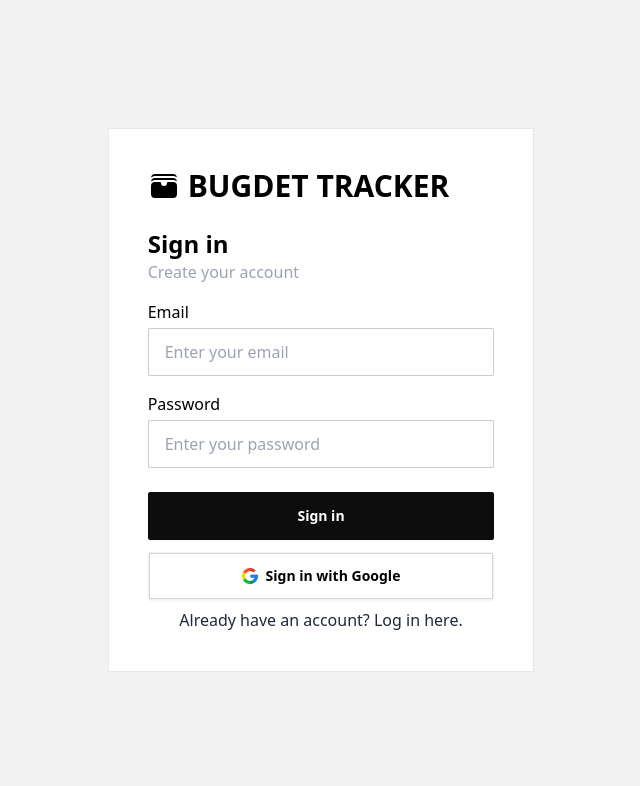
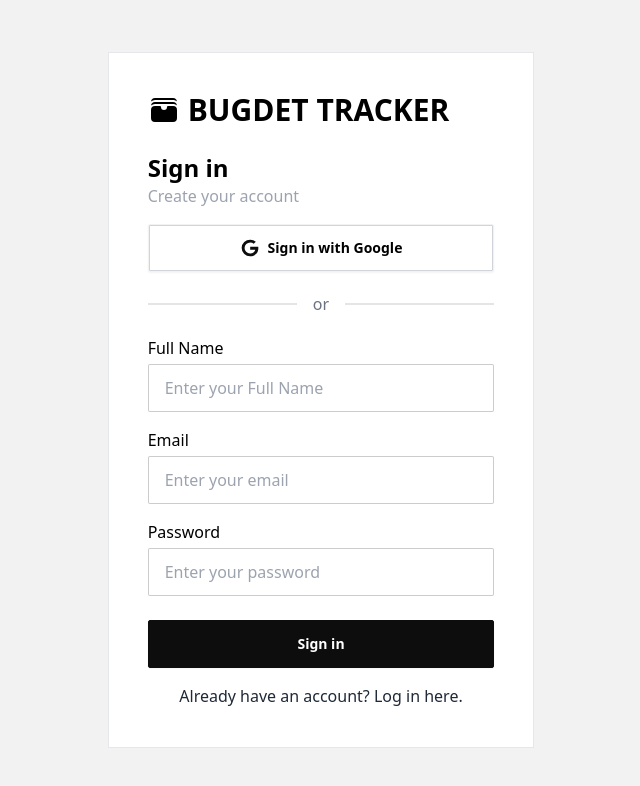
Before and after one commit to MarkMallari16/vue-firebase-project, a Vue app: page /signup in a window 1280 px wide. Shown: the top 786 px of the page, without its empty margins (319-959 px from the left). Built offline with nearby package versions, Linux system fonts and the light colour scheme.

Commit message:
fix login/signup auth

```diff
--- a/src/components/AddTransactionModal.vue
+++ b/src/components/AddTransactionModal.vue
@@ -1,7 +1,8 @@
 <script setup>
 import { db } from "@/collection/firebase";
-import { addDoc, collection } from "firebase/firestore";
+import { doc, addDoc, collection } from "firebase/firestore";
 import { ref } from "vue";
+import { getAuth } from "firebase/auth";
 
 const form = ref({
   type: "income",
@@ -22,10 +23,17 @@ const resetForm = () => {
     paymentMethod: "Cash",
   };
 };
+const submitForm = async () => {
+  const auth = getAuth();
 
-const submitForm = async () => {
   try {
-    await addDoc(collection(db, "transactions"), form.value);
+    const userRef = doc(db, "users", auth.currentUser.uid);
+    const formData = {
+      ...form.value,
+      userId: auth.currentUser.uid,
+      createdAt: new Date(),
+    };
+    await addDoc(collection(db, "transactions"), formData);
     alert("Transaction added successfully!");
     resetForm();
   } catch (error) {
--- a/src/components/DashboardSidebar.vue
+++ b/src/components/DashboardSidebar.vue
@@ -27,8 +27,9 @@ const profile = ref("");
 onMounted(() => {
   onAuthStateChanged(auth, (user) => {
     if (user) {
-      name.value = user.displayName || "User";
-      email.value = user.email || "email@gmail.com";
+      console.log(user);
+      name.value = user?.displayName;
+      email.value = user.email;
       profile.value = user.photoURL || "Default Profile URL";
 
       console.log("User is logged in:", name.value, email.value, profile.value);
@@ -300,7 +301,7 @@ const isActive = (path) => route.path === path;
           tabindex="0"
           class="dropdown-content menu bg-base-100 rounded-box z-1 w-full p-2 shadow-sm"
         >
-          <li><a>Item 1</a></li>
+          <li><a>Profile</a></li>
           <li><button @click="handleSignOut">Sign out</button></li>
         </ul>
       </div>
--- a/src/components/GoogleButton.vue
+++ b/src/components/GoogleButton.vue
@@ -1,8 +1,28 @@
 <script setup>
 import { useAuth } from "@/composables/auth";
 import GoogleLogo from "../assets/google.png";
+import { setDoc, doc } from "firebase/firestore";
 
 const { signInWithGoogle } = useAuth();
+const auth = useAuth();
+
+const handleSignInWithGoogle = () => {
+  signInWithGoogle()
+    .then(async (result) => {
+      const user = result.user;
+
+      await setDoc(doc(auth.db, "users", user.uid), {
+        email: user.email,
+        displayName: user.displayName,
+        createdAt: new Date(),
+      });
+      console.log("User added/updated in Firestore.");
+      console.log(user);
+    })
+    .catch((error) => {
+      console.error("Error signing in with Google:", error);
+    });
+};
 </script>
 
 <template>
@@ -11,7 +31,22 @@ const { signInWithGoogle } = useAuth();
     class="btn bg-white text-center w-full ring-1 ring-inset ring-gray-300"
     @click="signInWithGoogle"
   >
-    <img :src="GoogleLogo" alt="Google Logo" class="w-4 h-4" />
+    <svg
+      class="w-5 h-5 text-primary"
+      aria-hidden="true"
+      xmlns="http://www.w3.org/2000/svg"
+      width="24"
+      height="24"
+      fill="currentColor"
+      viewBox="0 0 24 24"
+    >
+      <path
+        fill-rule="evenodd"
+        d="M12.037 21.998a10.313 10.313 0 0 1-7.168-3.049 9.888 9.888 0 0 1-2.868-7.118 9.947 9.947 0 0 1 3.064-6.949A10.37 10.37 0 0 1 12.212 2h.176a9.935 9.935 0 0 1 6.614 2.564L16.457 6.88a6.187 6.187 0 0 0-4.131-1.566 6.9 6.9 0 0 0-4.794 1.913 6.618 6.618 0 0 0-2.045 4.657 6.608 6.608 0 0 0 1.882 4.723 6.891 6.891 0 0 0 4.725 2.07h.143c1.41.072 2.8-.354 3.917-1.2a5.77 5.77 0 0 0 2.172-3.41l.043-.117H12.22v-3.41h9.678c.075.617.109 1.238.1 1.859-.099 5.741-4.017 9.6-9.746 9.6l-.215-.002Z"
+        clip-rule="evenodd"
+      />
+    </svg>
+
     Sign in with Google
   </button>
 </template>
--- a/src/components/SocialProof.vue
+++ b/src/components/SocialProof.vue
@@ -1,25 +1,26 @@
 <script setup>
 const socialProofs = [
   {
-    name: "Sarah Johnson",
+    name: "Kulas",
     role: "Marketing Manager",
     testimonial:
       "ExpenseTracker completely changed how I manage my finances. The insights are incredible and have helped me save over $500 per month.",
-    image: "https://img.daisyui.com/images/profile/demo/batperson@192.webp",
+    image: "https://i.pinimg.com/474x/21/2a/cd/212acd3d51dc7661ed91c95e3b70d65c.jpg",
   },
   {
-    name: "John Doe",
+    name: "Gina Col",
     role: "Software Engineer",
     testimonial:
       "I love how easy it is to track my expenses. The app is intuitive and has made budgeting a breeze.",
-    image: "https://img.daisyui.com/images/profile/demo/batperson@192.webp",
+    image: "https://i.pinimg.com/736x/4d/13/13/4d13135ef1d77ed91ce80334ceab6ef5.jpg",
   },
   {
-    name: "Emily Smith",
+    name: "Jaja Coleen",
     role: "Product Manager",
     testimonial:
       "The analytics features are top-notch. I can see where my money goes and make informed decisions.",
-    image: "https://img.daisyui.com/images/profile/demo/batperson@192.webp",
+    image:
+      "https://encrypted-tbn0.gstatic.com/images?q=tbn:ANd9GcTE_PlvOF5q2z8eQs5730icDfRU61gSX9_YjWBa7ciNeRmlYLh7Dq50qOtfhTXHck9rz-M&usqp=CAU",
   },
 ];
 </script>
@@ -60,15 +61,15 @@ const socialProofs = [
               {{ proof.testimonial }}
             </p>
           </div>
-          <div class="flex items-center gap-2 pt-6">
+          <div class="flex items-center gap-3 pt-6">
             <div class="avatar">
-              <div class="w-10 rounded-full">
+              <div class="w-12 rounded-full">
                 <img :src="proof.image" />
               </div>
             </div>
             <div>
               <h2 class="font-medium">{{ proof.name }}</h2>
-              <p>{{ proof.role }}</p>
+              <p class="text-sm text-gray-500">{{ proof.role }}</p>
             </div>
           </div>
         </div>
--- a/src/pages/Login.vue
+++ b/src/pages/Login.vue
@@ -82,6 +82,10 @@ const login = async (event) => {
             <h1 class="text-2xl font-bold">Log in</h1>
             <p class="text-gray-400">Log into your account</p>
           </div>
+          <div>
+            <GoogleButton />
+          </div>
+          <div class="my-6 divider text-gray-500">or</div>
           <div class="mt-2">
             <div>
               <label for="email">Email</label>
@@ -111,7 +115,6 @@ const login = async (event) => {
             <button type="submit" class="btn btn-primary text-center w-full mb-3">
               Log in
             </button>
-            <GoogleButton />
           </div>
           <div class="mt-2 text-center text-gray-800">
             <router-link to="/signup"> Don't have an account? Sign up here.</router-link>
--- a/src/pages/Signup.vue
+++ b/src/pages/Signup.vue
@@ -1,24 +1,46 @@
 <script setup>
 import { ref } from "vue";
-import { getAuth, createUserWithEmailAndPassword } from "firebase/auth";
+import { getAuth, createUserWithEmailAndPassword, updateProfile } from "firebase/auth";
 import { useRouter } from "vue-router";
 import GoogleButton from "@/components/GoogleButton.vue";
 import Logo from "../assets/budget.png";
+import { db } from "../collection/firebase";
+import { doc, setDoc } from "firebase/firestore";
 
 const router = useRouter();
+const fullName = ref("");
 const email = ref("");
 const password = ref("");
 const errorMessage = ref("");
+//auth
+const auth = getAuth();
+const loading = ref(false);
 
 const register = (event) => {
   event.preventDefault();
 
-  createUserWithEmailAndPassword(getAuth(), email.value, password.value)
-    .then((data) => {
-      console.log("susccessfully register!", data);
+  createUserWithEmailAndPassword(auth, email.value, password.value)
+    .then(async (data) => {
+      loading.value = true;
+      const user = data.user;
+
+      await updateProfile(user, {
+        displayName: fullName.value,
+      });
+      await setDoc(doc(db, "users", user.uid), {
+        email: user.email,
+        createdAt: new Date(),
+        displayName: fullName.value,
+      });
+
+      console.log("Successfully registered and saved user to Firestore!", user);
       router.push("/home");
     })
     .catch((error) => {
+      loading.value = false;
+
+      console.error("Error code:", error.code);
+      console.error("Error message:", error.message);
       switch (error.code) {
         case "auth/invalid-email":
           errorMessage.value = "Invalid email address.";
@@ -30,6 +52,9 @@ const register = (event) => {
           errorMessage.value = "The password must be 6 characters long or more.";
           break;
       }
+    })
+    .finally(() => {
+      loading.value = false;
     });
 };
 </script>
@@ -48,15 +73,29 @@ const register = (event) => {
               d="M2.273 5.625A4.483 4.483 0 0 1 5.25 4.5h13.5c1.141 0 2.183.425 2.977 1.125A3 3 0 0 0 18.75 3H5.25a3 3 0 0 0-2.977 2.625ZM2.273 8.625A4.483 4.483 0 0 1 5.25 7.5h13.5c1.141 0 2.183.425 2.977 1.125A3 3 0 0 0 18.75 6H5.25a3 3 0 0 0-2.977 2.625ZM5.25 9a3 3 0 0 0-3 3v6a3 3 0 0 0 3 3h13.5a3 3 0 0 0 3-3v-6a3 3 0 0 0-3-3H15a.75.75 0 0 0-.75.75 2.25 2.25 0 0 1-4.5 0A.75.75 0 0 0 9 9H5.25Z"
             />
           </svg>
-          <h2 class="text-3xl font-bold uppercase">Bugdet Tracker</h2>
+          <h2 class="text-3xl font-black uppercase">Bugdet Tracker</h2>
         </div>
         <form @submit.prevent="register">
           <div class="mb-4">
             <h1 class="text-2xl font-bold">Sign in</h1>
             <p class="text-gray-400">Create your account</p>
           </div>
-          <div class="mt-2">
+          <div>
+            <GoogleButton />
+          </div>
+          <div class="my-6 divider text-gray-500">or</div>
+          <div>
             <div>
+              <label for="fullName">Full Name</label>
+              <input
+                type="text"
+                class="mt-1 block input input-bordered w-full"
+                placeholder="Enter your Full Name"
+                v-model="fullName"
+                required
+              />
+            </div>
+            <div class="mt-4">
               <label for="email">Email</label>
               <input
                 type="email"
@@ -82,15 +121,14 @@ const register = (event) => {
           </div>
           <div class="mt-6">
             <button
+              :disabled="loading"
               type="submit"
               class="btn btn-primary text-center w-full mb-3"
-              @click="register"
             >
-              Sign in
+              {{ loading ? "Signing in..." : "Sign in" }}
             </button>
-            <GoogleButton />
           </div>
-          <div class="mt-2 text-center text-gray-800">
+          <div class="mt-1 text-center text-gray-800">
             <router-link to="/login">Already have an account? Log in here. </router-link>
           </div>
         </form>
--- a/src/pages/Transactions.vue
+++ b/src/pages/Transactions.vue
@@ -2,21 +2,31 @@
 import { onMounted, ref } from "vue";
 import DashboardNav from "@/components/DashboardNav.vue";
 import DashboardSidebar from "@/components/DashboardSidebar.vue";
-import { collection, getDocs } from "firebase/firestore";
-import { db } from "../collection/firebase";
+import { collection, getDocs, query, where } from "firebase/firestore";
+import { getAuth } from "firebase/auth";
+import { db } from "@/collection/firebase";
 
 const transactions = ref([]);
 
 onMounted(async () => {
-  const query = await getDocs(collection(db, "transactions"));
-  console.log(query);
-  transactions.value = query.docs.map((doc) => ({
-    id: doc.id,
-    ...doc.data(),
-  }));
+  const auth = getAuth();
+  const userId = auth.currentUser ? auth.currentUser.uid : null;
 
-  console.log(transactions.value);
+  if (userId) {
+    const transactionsCollection = collection(db, "transactions");
+    const q = query(transactionsCollection, where("userId", "==", userId));
+    const querySnapshot = await getDocs(q);
+
+    transactions.value = querySnapshot.docs.map((doc) => {
+      return {
+        id: doc.id,
+        ...doc.data(),
+      };
+    });
+  }
 });
+
+console.log(transactions.value);
 </script>
 
 <template>
```
